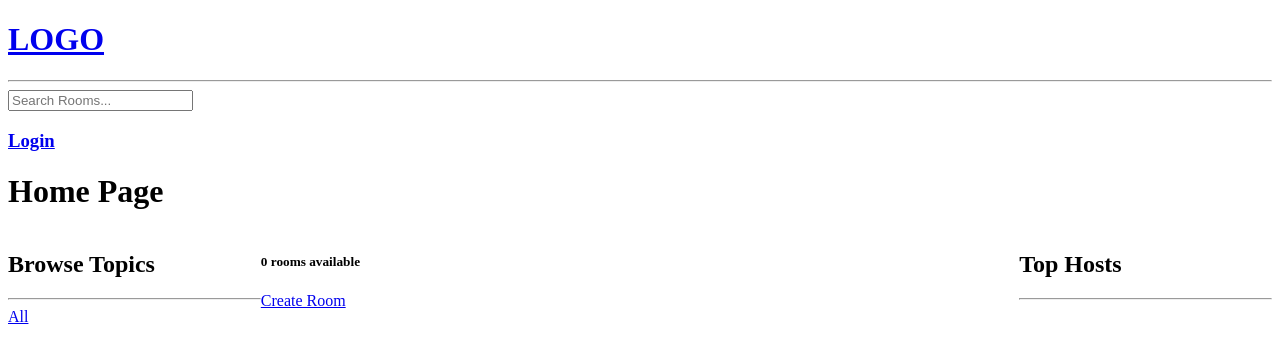
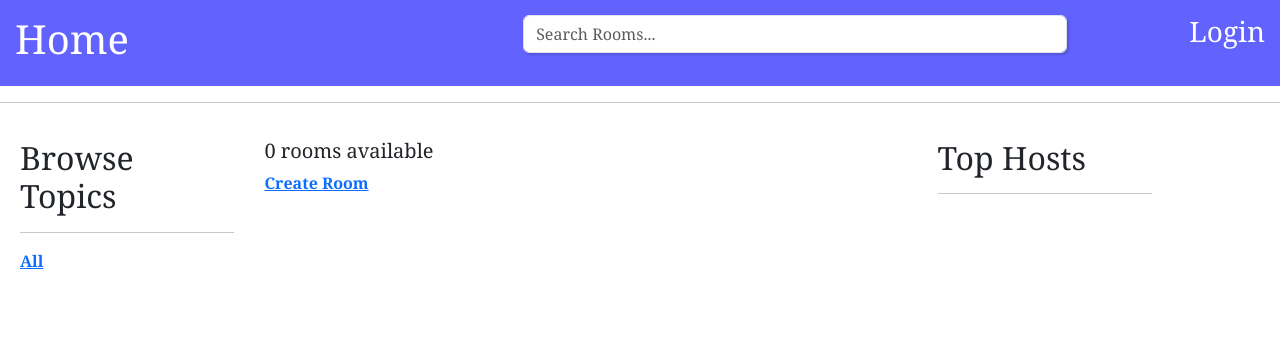
Before and after one commit to theeksha101/StudyRoom, a Django app: page / in a window 1280 px wide. Shown: the top 363 px of the page. Run offline with Django 5.2, Linux system fonts and the light colour scheme; data that the repository does not hold is empty.

Commit message:
styled up the homepage with css and bootstrap

```diff
--- a/base/admin.py
+++ b/base/admin.py
@@ -7,7 +7,11 @@ class TopicFollowing(admin.ModelAdmin):
     list_display = ['user', 'topic']
 
 
+class MessageManager(admin.ModelAdmin):
+    list_display = ['user', 'room', 'body']
+
+
 admin.site.register(Room)
 admin.site.register(Topic)
-admin.site.register(Message)
+admin.site.register(Message, MessageManager)
 admin.site.register(UserFollowing, TopicFollowing)
--- a/base/models.py
+++ b/base/models.py
@@ -6,8 +6,6 @@ from django.contrib.auth.models import User
 
 class Topic(models.Model):
     name = models.CharField(max_length=200)
-    follow = models.BooleanField(default=False)
-    # follower = models.ForeignKey(User, null=True, on_delete=models.CASCADE)
 
     def __str__(self) -> str:
         return self.name
@@ -40,7 +38,7 @@ class Message(models.Model):
     created = models.DateTimeField(auto_now_add=True)
 
     def __str__(self) -> str:
-        return self.body
+        return f"{str(self.user), self.room, self.body}"
 
 
 # class UserProfile(models.Model):
@@ -52,5 +50,4 @@ class UserFollowing(models.Model):
     topic = models.ForeignKey(Topic, on_delete=models.CASCADE, null=True)
 
     def __str__(self) -> str:
-        # return str(self.user)
         return f"{str(self.user)}, {self.topic}"
--- /dev/null
+++ b/base/static/css/styles.css
@@ -0,0 +1,81 @@
+body, html {
+    font-family:Georgia, 'Times New Roman', Times, serif;
+    font-weight: bold;
+    /* background-color: rgb(255, 242, 225); */
+}
+
+.form-control {
+    width: 200%;
+    box-shadow: rgba(0, 0, 0, 0.15) 1.95px 1.95px 2.6px;
+    align-content: center;
+}
+
+
+.home-container{
+    display: grid;
+    grid-template-columns: 1fr 3fr 1fr;
+    width: 90vw;
+    gap: 30px;
+    padding: 10px;
+    box-sizing: border-box;
+}
+
+.grid-item {
+    display: flex;
+    justify-content: space-between;
+    align-items: center;
+}
+
+.button {
+  align-items: center;
+  background-image: linear-gradient(144deg,#AF40FF, #5B42F3 50%,#00DDEB);
+  border: 0;
+  border-radius: 8px;
+  box-shadow: rgba(151, 65, 252, 0.2) 0 15px 30px -5px;
+  box-sizing: border-box;
+  color: #FFFFFF;
+  /* float: right; */
+  /* display: flex; This keeps buttons from going to the next line */
+  font-size: 15px;
+  justify-content: center;
+  /* line-height: 1em; */
+  /* max-width: 100%; */
+  min-width: 90px;
+  padding: 6px;
+  text-decoration: none;
+  /* user-select: none;
+  -webkit-user-select: none;
+  touch-action: manipulation;
+  white-space: nowrap; */
+  cursor: pointer;
+}
+
+.button:active,
+.button:hover {
+  outline: 0;
+}
+
+nav {
+    background-color: rgb(98, 98, 255);
+    color: #fff;
+    padding: 15px;
+}
+
+nav ul {
+    list-style: none;
+}
+
+nav ul li {
+    display: inline-block;
+    /* margin-right: 290px; */
+}
+
+/* .inline-list li { */
+    /* display: inline-block; Display list items in a horizontal line */
+    /* margin-right: 10px; Add some spacing between list items */
+/* } */
+
+nav ul li a {
+    color: #fff;
+    text-decoration: none;
+}
--- a/base/templates/base/home.html
+++ b/base/templates/base/home.html
@@ -1,19 +1,11 @@
 {% extends 'main.html' %}
-{% load static %}
+
+<head>
+
+</head>
+
+<body>
     {% block content %}
-
-<h1>Home Page</h1>
-
-<style>
-    .home-container{
-        display: grid;
-        grid-template-columns: 1fr 3fr 1fr;
-    }
-</style>
-
-<script src="{% static 'index.js' %}"></script>
-<script src="https://code.jquery.com/jquery-3.6.4.min.js"></script>
-
     <div class="home-container">
 
         <div>
@@ -21,17 +13,20 @@
             <hr>
 
             <div>
+                <div>
                     <a href="{% url 'home' %}">All</a>
                 </div>
 
                 {% for topic in topics %}
-           <div>
+                   <div class="grid-item">
                         <a href="{% url 'home' %}?r={{topic.name}}"> {{topic.name}} </a>
-                &emsp;&emsp;&emsp;&emsp;&emsp;&emsp;
 
-                <input type="button" onclick="changeStatus(this)" data-topic="{{ topic.name }}" value="{% if topic.name in list_topic_following %} Following {% else %} Follow {% endif %}"/>
+                        <input type="button" class="button" role="button" style="margin-top: 10px;"
+                        onclick="changeStatus(this)" data-topic="{{ topic.name }}"
+                        value="{% if topic.name in list_topic_following %} Following {% else %} Follow {% endif %}"/>
                    </div>
                 {% endfor %}
+            </div>
 
         </div>
 
@@ -81,3 +76,5 @@
     </div>
 
     {% endblock %}
+
+</body>
--- a/base/templates/base/room_form.html
+++ b/base/templates/base/room_form.html
@@ -2,6 +2,7 @@
 
 {% block content %}
 
+<div>
     <form method="POST" action="">
         {% csrf_token %}
         <!-- Cross Site Request Forgery protection. -->
@@ -9,5 +10,6 @@
         <input  type="submit" value="Submit"/>
 
     </form>
+</div>
 
 {% endblock %}
--- a/base/views.py
+++ b/base/views.py
@@ -3,7 +3,7 @@ from django.contrib.auth.models import User
 from django.contrib import messages
 from django.contrib.auth import login, logout, authenticate
 from django.db.models import Q
-from .models import Room, Topic, UserFollowing
+from .models import Room, Topic, UserFollowing, Message
 from .forms import RoomForm
 from django.http import JsonResponse
 from django.contrib.auth.decorators import login_required
@@ -34,9 +34,12 @@ def home(request):
 
     return render(request, 'base/home.html', context)
 
+
 def room(request, pk):
     room = Room.objects.get(id=pk)
-    context = {'room': room}
+    message = Message.objects.all()
+    context = {'room': room, 'messages': message}
+    print(message)
     return render(request, 'base/room.html', context)
 
 
--- a/templates/main.html
+++ b/templates/main.html
@@ -5,24 +5,27 @@
     <meta charset="UTF-8">
     <meta name="viewport" content="width=device-width, initial-scale=1.0">
     <title>StudyBud</title>
+    <link href="https://cdn.jsdelivr.net/npm/bootstrap@5.3.2/dist/css/bootstrap.min.css" rel="stylesheet" integrity="sha384-T3c6CoIi6uLrA9TneNEoa7RxnatzjcDSCmG1MXxSR1GAsXEV/Dwwykc2MPK8M2HN" crossorigin="anonymous">
+    <script src="https://cdn.jsdelivr.net/npm/bootstrap@5.3.2/dist/js/bootstrap.bundle.min.js" integrity="sha384-C6RzsynM9kWDrMNeT87bh95OGNyZPhcTNXj1NW7RuBCsyN/o0jlpcV8Qyq46cDfL" crossorigin="anonymous"></script>
+    {% load static %}
+    <link rel="stylesheet" href="{% static 'css/styles.css' %}">
+    <script src="{% static 'index.js' %}"></script>
+    <script src="https://code.jquery.com/jquery-3.6.4.min.js"></script>
+
 
 </head>
 <body>
 
     {% include 'navbar.html' %}
 
-    {% if messages %}
-    <ul class="messages">
-        {% for message in messages %}
-        <li>{{ message }}</li>
-        {% endfor %}
-    </ul>
-    {% endif %}
+    <div class="home-container">
 
-    {% block content %}
+        {% block content %}
 
 
-    {% endblock %}
+        {% endblock %}
+
+    </div>
 
 </body>
 </html>
--- a/templates/navbar.html
+++ b/templates/navbar.html
@@ -1,16 +1,19 @@
+
+
+<nav>
+    <div>
+        <ul class="nav justify-content-between">
+            <li>
                 <a href="/">
-    <h1>LOGO</h1>
+                    <h1>Home</h1>
                 </a>
-
-<hr>
-
+            </li>
+            <li>
                 <form method="GET" action="{% url 'home' %}">
-    <input type="text" name="r" placeholder="Search Rooms...">
+                    <input class="form-control" type="text" name="r" placeholder="Search Rooms...">
                 </form>
-<!-- When we submit the above form by entering Python
-    in the input field, the request sent to the server will
-    be http://127.0.0.1:8000/?r=python -->
-
+            </li>
+            <li>
                 {% if request.user.is_authenticated %}
 
                     <a href="{% url 'logout-user' %}">
@@ -24,3 +27,14 @@
                     </a>
 
                 {% endif %}
+            </li>
+            <!-- Add more navigation links as needed -->
+        </ul>
+    </div>
+</nav>
+<hr>
+
+
+<!-- When we submit the above form by entering Python
+    in the input field, the request sent to the server will
+    be http://127.0.0.1:8000/?r=python -->
```
Also changed, not shown: base/templates/base/room.html (+24 -2 lines), base/migrations/0010_remove_topic_follow.py (added). Lines whose indentation alone changed are shown as unchanged.
